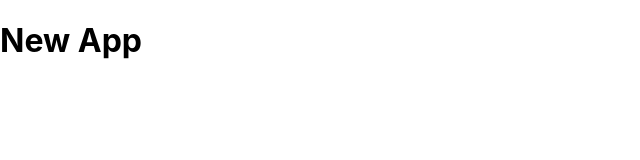
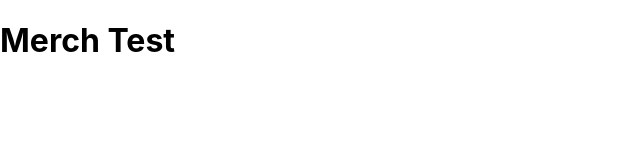
Before and after one commit to dzamanillo/next-sandbox, a Next.js app: page / in a window 1280 px wide. Shown: the top 160 px of the page, without its empty margins (0-640 px from the left). Built offline with nearby package versions, Linux system fonts and the light colour scheme.

Commit message:
merch test

```diff
--- a/pages/index.js
+++ b/pages/index.js
@@ -1,3 +1,3 @@
 export default function Home() {
-	return <h1>New App</h1>;
+	return <h1>Merch Test</h1>;
 }
```
